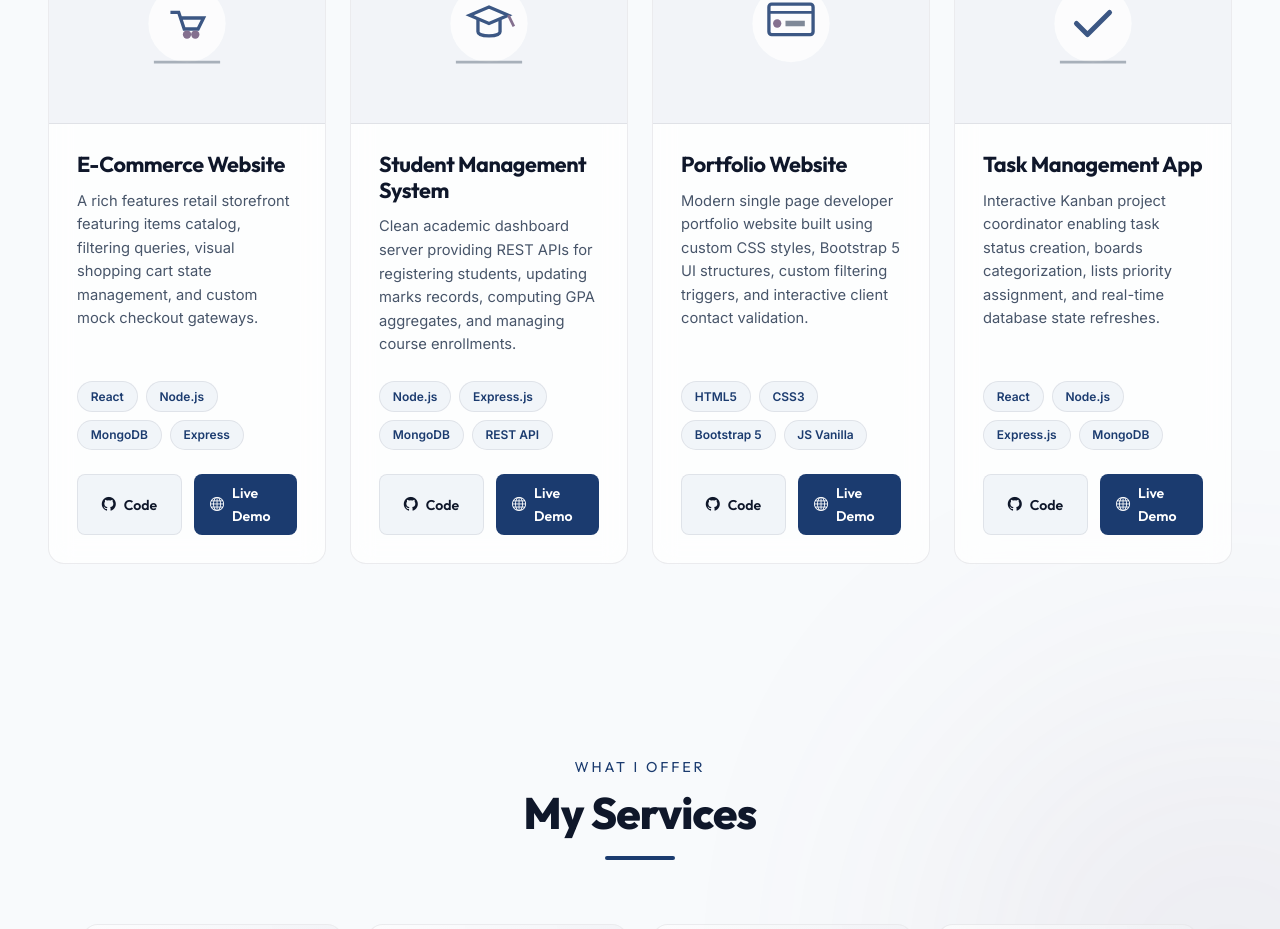
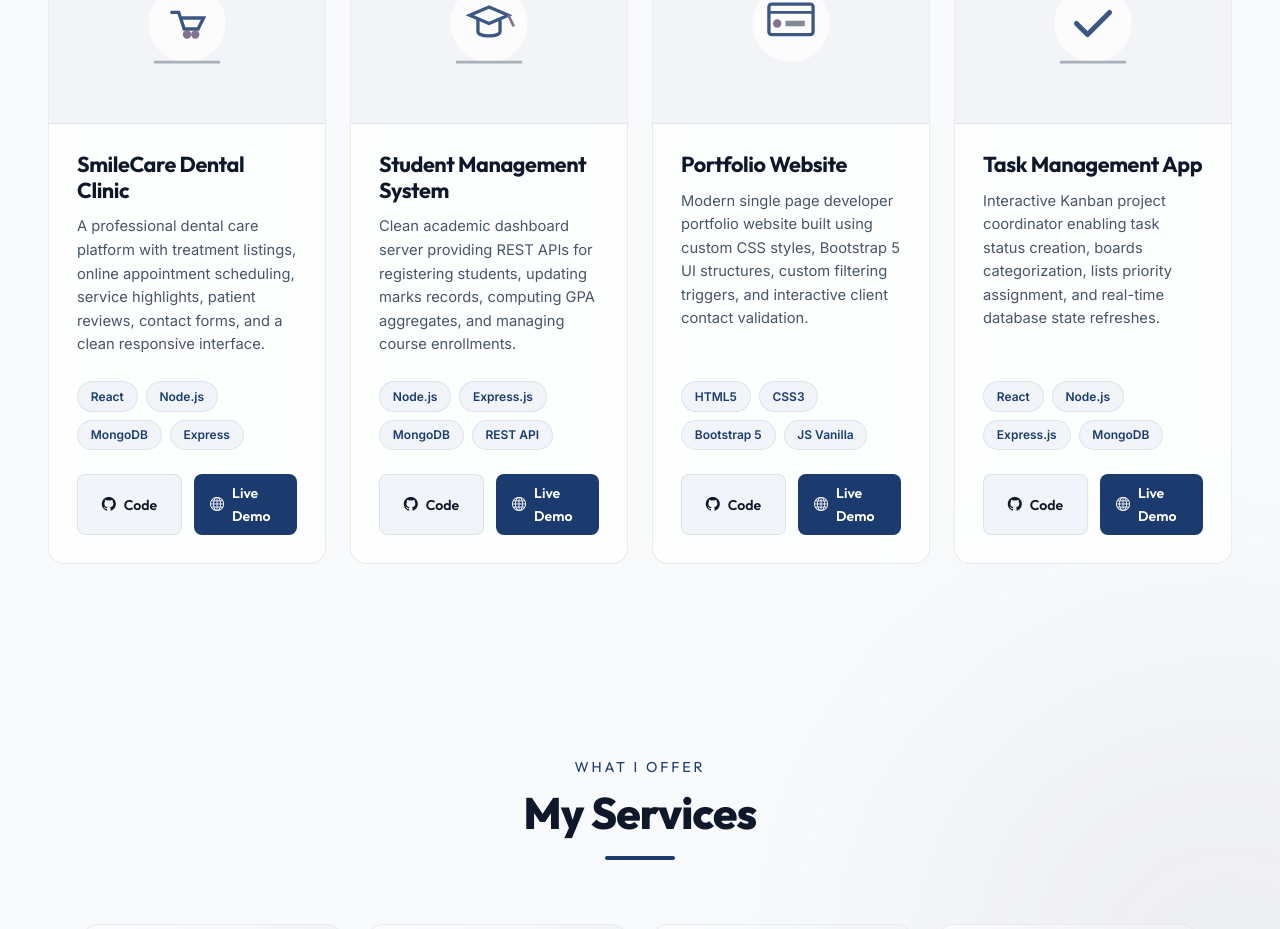
Before and after one commit to dheerJJ/Dheerajj-Portfolio, a React (Vite) app: page / in a window 1280 px wide. Shown: the part 4142-5071 px from the top of the page. Built offline with nearby package versions, Linux system fonts and the light colour scheme.

Commit message:
smileCare

```diff
--- a/src/components/Projects.jsx
+++ b/src/components/Projects.jsx
@@ -2,12 +2,12 @@ import React, { useState } from 'react';
 
 const projectsData = [
   {
-    title: "E-Commerce Website",
+    title: "SmileCare Dental Clinic",
     category: "fullstack",
-    desc: "A rich features retail storefront featuring items catalog, filtering queries, visual shopping cart state management, and custom mock checkout gateways.",
+    desc: "A professional dental care platform with treatment listings, online appointment scheduling, service highlights, patient reviews, contact forms, and a clean responsive interface.",
     tech: ["React", "Node.js", "MongoDB", "Express"],
-    gitLink: "https://github.com/dheerajjkumawat",
-    demoLink: "#",
+    gitLink: "https://github.com/dheerJJ/Smile-dental",
+    demoLink: "https://smile-dental-pearl.vercel.app/",
     svg: (
       <svg viewBox="0 0 100 60" className="project-img-placeholder">
         <rect width="100" height="60" fill="url(#svgGrad)" opacity="0.85"/>
```
